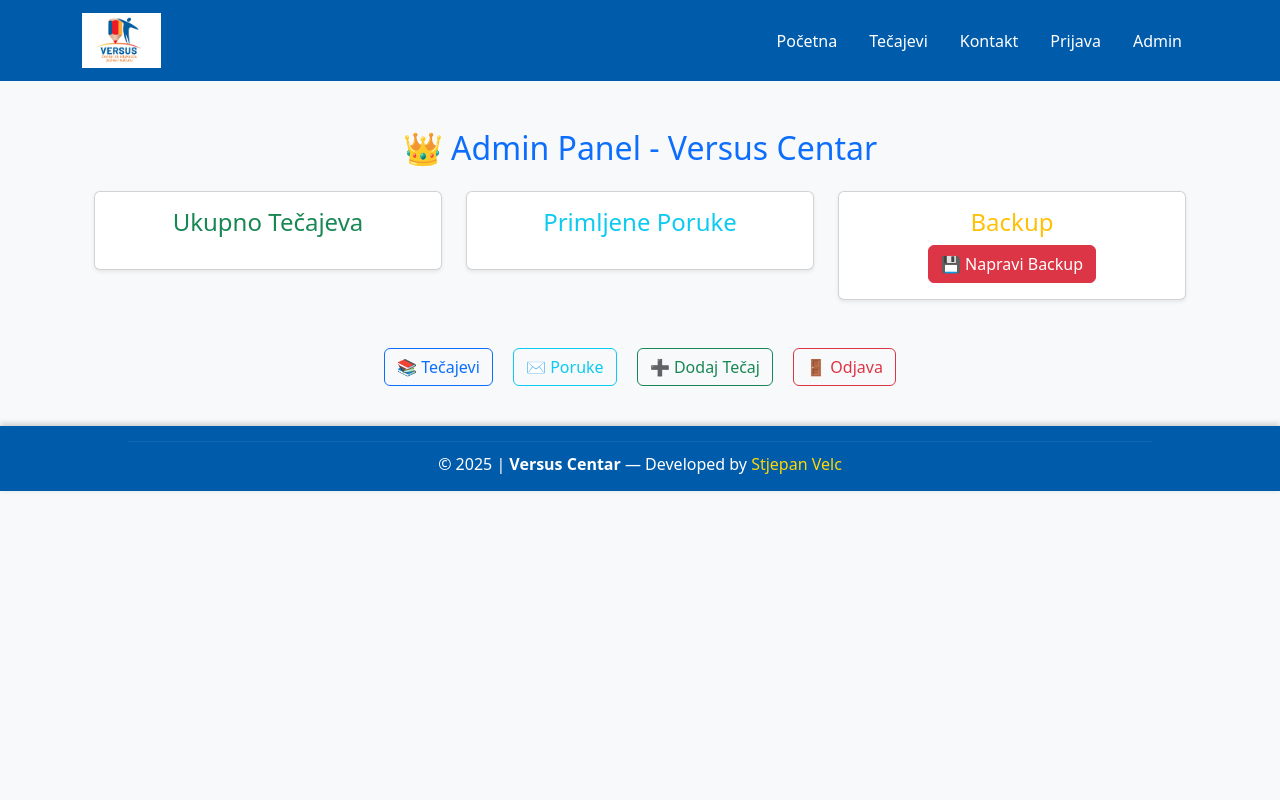
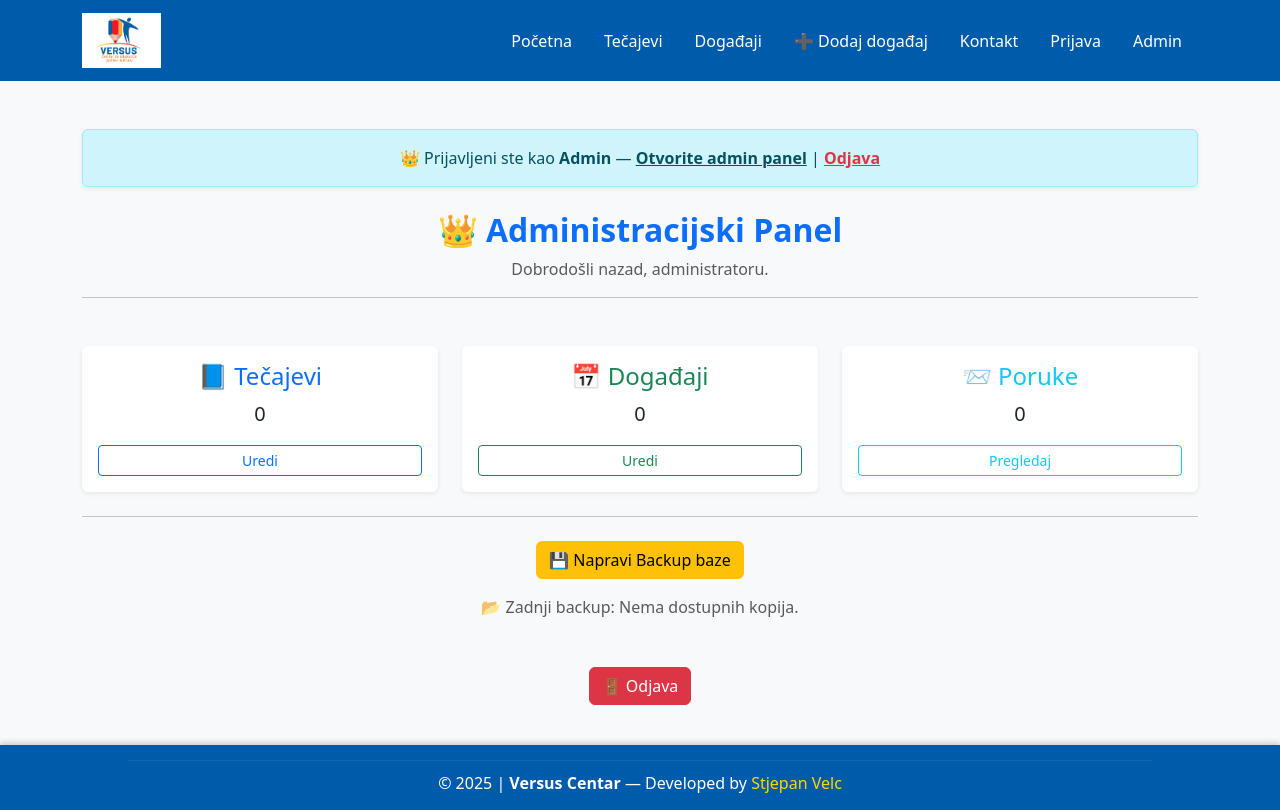
Before and after one commit to stjepanvelc-png/versus_centar_flask, a Flask app: page /admin/dashboard in a window 1280 px wide. Before the commit the page ends 493 px from the top, so only its background shows below. Run offline with Flask 3, Linux system fonts and the light colour scheme; the visitor is signed in with stand-in values (Sample User, id 1).

Commit message:
Dodan admin panel, backup i event management

```diff
--- a/app.py
+++ b/app.py
@@ -67,6 +67,9 @@
 # 🔹 Dodavanje novog tečaja
 @app.route("/add_course", methods=["GET", "POST"])
 def add_course():
+    if not session.get("admin_logged"):
+        flash("⛔ Pristup dozvoljen samo administratoru.", "danger")
+        return redirect(url_for("admin_login"))
     if request.method == "POST":
         naziv = request.form["naziv"]
         opis = request.form["opis"]
@@ -87,6 +90,9 @@
 # Uredi tečaj
 @app.route("/edit_course/<int:id>", methods=["GET", "POST"])
 def edit_course(id):
+    if not session.get("admin_logged"):
+        flash("⛔ Pristup dozvoljen samo administratoru.", "danger")
+        return redirect(url_for("admin_login"))
     course = Course.query.get_or_404(id)
 
     if request.method == "POST":
@@ -107,6 +113,9 @@
 # Brisanje tečaja
 @app.route("/delete_course/<int:id>", methods=["POST"])
 def delete_course(id):
+    if not session.get("admin_logged"):
+        flash("⛔ Pristup dozvoljen samo administratoru.", "danger")
+        return redirect(url_for("admin_login"))
     course = Course.query.get_or_404(id)
     try:
         db.session.delete(course)
@@ -123,6 +132,104 @@
 def courses():
     svi_kursevi = Course.query.all()
     return render_template("courses.html", courses=svi_kursevi)
+
+class Event(db.Model):
+    id = db.Column(db.Integer, primary_key=True)
+    naziv = db.Column(db.String(150), nullable=False)
+    opis = db.Column(db.Text, nullable=True)
+
+# 🔹 Pregled svih događaja
+@app.route("/events")
+def events():
+    svi_dogadjaji = Event.query.all()
+    return render_template("events.html", events=svi_dogadjaji)
+
+
+# 🔹 Dodavanje događaja (samo admin)
+@app.route("/add_event", methods=["GET", "POST"])
+def add_event():
+    if not session.get("admin_logged"):
+        flash("Pristup dopušten samo administratoru.", "warning")
+        return redirect(url_for("admin_login"))
+
+    if request.method == "POST":
+        naziv = request.form["naziv"]
+        opis = request.form["opis"]
+
+        try:
+            novi = Event(naziv=naziv, opis=opis)
+            db.session.add(novi)
+            db.session.commit()
+            flash("✅ Događaj je uspješno dodan!", "success")
+            return redirect(url_for("events"))
+        except Exception as e:
+            db.session.rollback()
+            flash(f"⚠️ Greška pri dodavanju događaja: {e}", "danger")
+
+    return render_template("add_event.html")
+
+# 🔹 Uredi događaj (samo admin)
+@app.route("/edit_event/<int:id>", methods=["GET", "POST"])
+def edit_event(id):
+    if not session.get("admin_logged"):
+        flash("Pristup dopušten samo administratoru.", "warning")
+        return redirect(url_for("admin_login"))
+
+    event = Event.query.get_or_404(id)
+
+    if request.method == "POST":
+        event.naziv = request.form["naziv"]
+        event.opis = request.form["opis"]
+
+        try:
+            db.session.commit()
+            flash("✅ Događaj je uspješno ažuriran!", "success")
+            return redirect(url_for("events"))
+        except Exception as e:
+            db.session.rollback()
+            flash(f"⚠️ Greška pri ažuriranju događaja: {e}", "danger")
+
+    return render_template("edit_event.html", event=event)
+
+# 🔹 Prijava na događaj
+@app.route("/register_event/<int:event_id>", methods=["GET", "POST"])
+def register_event(event_id):
+    events = {
+        1: "Python Osnove",
+        2: "Web razvoj Flask"
+    }
+    event_naziv = events.get(event_id, "Nepoznat događaj")
+
+    if request.method == "POST":
+        ime = request.form["ime"]
+        email = request.form["email"]
+        poruka = request.form.get("poruka", "")
+
+        try:
+            nova_prijava = EventRegistration(
+                ime=ime,
+                email=email,
+                event_naziv=event_naziv,
+                poruka=poruka
+            )
+            db.session.add(nova_prijava)
+            db.session.commit()
+
+            # 📬 Pošalji potvrdu e-mailom
+            msg = Message(
+                subject=f"Potvrda prijave za {event_naziv}",
+                recipients=[email],
+                body=f"Hvala {ime}, uspješno ste se prijavili na događaj '{event_naziv}'."
+            )
+            mail.send(msg)
+
+            flash("✅ Uspješno ste se prijavili! Potvrda je poslana e-mailom.", "success")
+            return redirect(url_for("events"))
+        except Exception as e:
+            db.session.rollback()
+            flash(f"⚠️ Greška pri prijavi: {e}", "danger")
+
+    return render_template("register_event.html", event_naziv=event_naziv)
 
 # 🔹 Kontakt forma
 @app.route("/contact", methods=["GET", "POST"])
@@ -213,31 +320,30 @@
 @app.route("/admin/dashboard")
 def admin_dashboard():
     if not session.get("admin_logged"):
+        flash("⛔ Prijavi se kao admin da pristupiš upravljačkoj ploči.", "warning")
         return redirect(url_for("admin_login"))
 
     broj_kurseva = Course.query.count()
     broj_poruka = Contact.query.count()
+    broj_dogadjaja = Event.query.count()
 
-    backup_dir = os.path.join(os.path.abspath(os.path.dirname(__file__)), "backups")
-    zadnji_backup = None
+    # provjera posljednjeg backup fajla
+    backup_dir = "backup"
+    zadnji_backup = "Nema dostupnih kopija."
     if os.path.exists(backup_dir):
-        backup_fajlovi = sorted(
-            [f for f in os.listdir(backup_dir) if f.endswith(".db")],
-            key=lambda x: os.path.getmtime(os.path.join(backup_dir, x)),
-            reverse=True
-        )
-        if backup_fajlovi:
-            zadnji_backup = datetime.fromtimestamp(
-                os.path.getmtime(os.path.join(backup_dir, backup_fajlovi[0]))
-            ).strftime("%d.%m.%Y %H:%M")
+        fajlovi = sorted(os.listdir(backup_dir), reverse=True)
+        if fajlovi:
+            zadnji_backup = fajlovi[0]
 
     return render_template(
         "admin_dashboard.html",
         broj_kurseva=broj_kurseva,
         broj_poruka=broj_poruka,
+        broj_dogadjaja=broj_dogadjaja,
         zadnji_backup=zadnji_backup
     )
 
+# 🔹 Pregled poruka (za admina)
 @app.route("/messages")
 def messages():
     if not session.get("admin_logged"):
@@ -282,6 +388,36 @@
         if not session.get("logged_in"):
             return redirect(url_for("user_login"))
 
+# 📅 Model za prijave na događaje
+class EventRegistration(db.Model):
+    id = db.Column(db.Integer, primary_key=True)
+    ime = db.Column(db.String(100), nullable=False)
+    email = db.Column(db.String(120), nullable=False)
+    event_naziv = db.Column(db.String(150), nullable=False)
+    poruka = db.Column(db.Text)
+    datum_prijave = db.Column(db.DateTime, default=datetime.utcnow)
+
+    def __repr__(self):
+        return f"<Prijava {self.ime} za {self.event_naziv}>"
+
+# 🔹 Brisanje događaja
+@app.route("/delete_event/<int:id>", methods=["POST"])
+def delete_event(id):
+    if not session.get("admin_logged"):
+        flash("❌ Pristup odbijen! Samo admin može brisati događaje.", "danger")
+        return redirect(url_for("events"))
+
+    try:
+        event = Event.query.get_or_404(id)
+        db.session.delete(event)
+        db.session.commit()
+        flash("✅ Događaj uspješno obrisan!", "success")
+    except Exception as e:
+        db.session.rollback()
+        flash(f"⚠️ Greška pri brisanju događaja: {e}", "danger")
+
+    return redirect(url_for("events"))
+
 # 🔹 Pokretanje aplikacije
 if __name__ == "__main__":
     with app.app_context():
--- a/templates/admin_dashboard.html
+++ b/templates/admin_dashboard.html
@@ -1,39 +1,50 @@
 {% extends "base.html" %}
-{% block title %}Admin Dashboard - Versus Centar{% endblock %}
+{% block title %}Admin Panel - Versus Centar{% endblock %}
 {% block content %}
-<div class="container mt-5">
-    <h2 class="text-center mb-4 text-primary">👑 Admin Panel - Versus Centar</h2>
 
-    <div class="row text-center">
+<div class="text-center mb-5">
+  <h2 class="text-primary fw-bold">👑 Administracijski Panel</h2>
+  <p class="text-muted">Dobrodošli nazad, administratoru.</p>
+  <hr>
+</div>
+
+<div class="row text-center g-4">
   <div class="col-md-4">
-            <div class="card shadow-sm p-3 mb-4">
-                <h4 class="text-success">Ukupno Tečajeva</h4>
-                <h2>{{ total_courses }}</h2>
+    <div class="card shadow-sm border-0 p-3">
+      <h4 class="text-primary">📘 Tečajevi</h4>
+      <p class="lead">{{ broj_kurseva }}</p>
+      <a href="{{ url_for('courses') }}" class="btn btn-outline-primary btn-sm">Uredi</a>
     </div>
   </div>
 
   <div class="col-md-4">
-            <div class="card shadow-sm p-3 mb-4">
-                <h4 class="text-info">Primljene Poruke</h4>
-                <h2>{{ total_messages }}</h2>
+    <div class="card shadow-sm border-0 p-3">
+      <h4 class="text-success">📅 Događaji</h4>
+      <p class="lead">{{ broj_dogadjaja }}</p>
+      <a href="{{ url_for('events') }}" class="btn btn-outline-success btn-sm">Uredi</a>
     </div>
   </div>
 
   <div class="col-md-4">
-            <div class="card shadow-sm p-3 mb-4">
-                <h4 class="text-warning">Backup</h4>
-                <form action="/admin/backup" method="POST">
-                    <button type="submit" class="btn btn-danger">💾 Napravi Backup</button>
-                </form>
+    <div class="card shadow-sm border-0 p-3">
+      <h4 class="text-info">📨 Poruke</h4>
+      <p class="lead">{{ broj_poruka }}</p>
+      <a href="{{ url_for('messages') }}" class="btn btn-outline-info btn-sm">Pregledaj</a>
     </div>
   </div>
 </div>
 
-    <div class="text-center mt-4">
-        <a href="/courses" class="btn btn-outline-primary mx-2">📚 Tečajevi</a>
-        <a href="/messages" class="btn btn-outline-info mx-2">✉️ Poruke</a>
-        <a href="/add_course" class="btn btn-outline-success mx-2">➕ Dodaj Tečaj</a>
-        <a href="/logout" class="btn btn-outline-danger mx-2">🚪 Odjava</a>
+<hr class="my-4">
+
+<div class="text-center mt-3">
+  <form action="{{ url_for('admin_backup') }}" method="POST">
+    <button class="btn btn-warning">💾 Napravi Backup baze</button>
+  </form>
+  <p class="mt-3 text-muted">📂 Zadnji backup: {{ zadnji_backup }}</p>
 </div>
+
+<div class="text-center mt-5">
+  <a href="{{ url_for('admin_logout') }}" class="btn btn-danger">🚪 Odjava</a>
 </div>
+
 {% endblock %}
--- a/templates/base.html
+++ b/templates/base.html
@@ -97,11 +97,19 @@
             </button>
             <div class="collapse navbar-collapse" id="navbarNav">
                 <ul class="navbar-nav ms-auto">
-                    <li class="nav-item"><a class="nav-link" href="{{ url_for('index') }}">Početna</a></li>
-                    <li class="nav-item"><a class="nav-link" href="{{ url_for('courses') }}">Tečajevi</a></li>
-                    <li class="nav-item"><a class="nav-link" href="{{ url_for('contact') }}">Kontakt</a></li>
-                    <li class="nav-item"><a class="nav-link" href="{{ url_for('user_login') }}">Prijava</a></li>
-                    <li class="nav-item"><a class="nav-link" href="{{ url_for('admin_login') }}">Admin</a></li>
+                <li class="nav-item"><a class="nav-link" href="{{ url_for('index') }}">Početna</a></li>
+                <li class="nav-item"><a class="nav-link" href="{{ url_for('courses') }}">Tečajevi</a></li>
+                <li class="nav-item"><a class="nav-link" href="{{ url_for('events') }}">Događaji</a></li>
+
+                {% if session.get('admin_logged') %}
+                    <li class="nav-item">
+                        <a class="nav-link" href="{{ url_for('add_event') }}">➕ Dodaj događaj</a>
+                    </li>
+                {% endif %}
+
+                <li class="nav-item"><a class="nav-link" href="{{ url_for('contact') }}">Kontakt</a></li>
+                <li class="nav-item"><a class="nav-link" href="{{ url_for('user_login') }}">Prijava</a></li>
+                <li class="nav-item"><a class="nav-link" href="{{ url_for('admin_login') }}">Admin</a></li>
                 </ul>
             </div>
         </div>
@@ -109,6 +117,13 @@
 
     <!-- Glavni sadržaj -->
     <div class="container mt-5">
+        {% if session.get('admin_logged') %}
+        <div class="alert alert-info text-center shadow-sm mb-4">
+            👑 Prijavljeni ste kao <strong>Admin</strong> —
+            <a href="{{ url_for('admin_dashboard') }}" class="alert-link">Otvorite admin panel</a> |
+            <a href="{{ url_for('admin_logout') }}" class="alert-link text-danger">Odjava</a>
+        </div>
+        {% endif %}
         {% block content %}{% endblock %}
     </div>
 
```
Also changed, not shown: templates/add_event.html (added, +26 -0 lines), templates/edit_event.html (added, +26 -0 lines), templates/events.html (added, +43 -0 lines), templates/register_event.html (added, +24 -0 lines), versus.db. Lines whose indentation alone changed are shown as unchanged.
